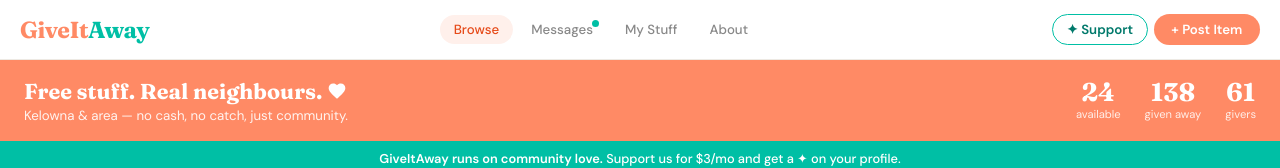
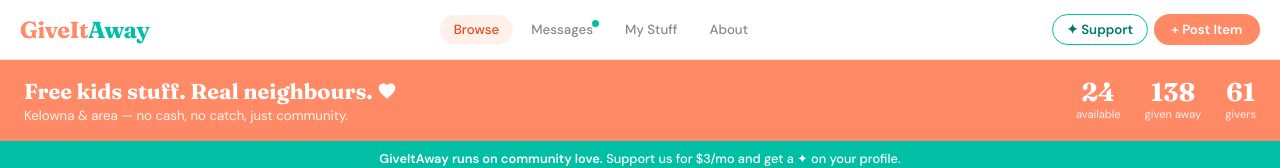
Before and after one commit to kedarinapavlikova/giveitaway, a plain HTML site: page index.html in a window 1280 px wide. Shown: the top 168 px of the page. Drawn offline with Linux system fonts and the light colour scheme.

Commit message:
Add files via upload

```diff
--- a/index.html
+++ b/index.html
@@ -328,7 +328,7 @@
 <div id="view-feed">
   <div class="hero">
     <div class="hero-text">
-      <h1>Free stuff. Real neighbours. <svg xmlns="http://www.w3.org/2000/svg" viewBox="0 0 24 24" width="20" height="20" fill="white" aria-hidden="true" style="vertical-align:-2px;display:inline-block"><path d="M12 21.35l-1.45-1.32C5.4 15.36 2 12.28 2 8.5 2 5.42 4.42 3 7.5 3c1.74 0 3.41.81 4.5 2.09C13.09 3.81 14.76 3 16.5 3 19.58 3 22 5.42 22 8.5c0 3.78-3.4 6.86-8.55 11.54L12 21.35z"/></svg></h1>
+      <h1>Free kids stuff. Real neighbours. <svg xmlns="http://www.w3.org/2000/svg" viewBox="0 0 24 24" width="20" height="20" fill="white" aria-hidden="true" style="vertical-align:-2px;display:inline-block"><path d="M12 21.35l-1.45-1.32C5.4 15.36 2 12.28 2 8.5 2 5.42 4.42 3 7.5 3c1.74 0 3.41.81 4.5 2.09C13.09 3.81 14.76 3 16.5 3 19.58 3 22 5.42 22 8.5c0 3.78-3.4 6.86-8.55 11.54L12 21.35z"/></svg></h1>
       <p>Kelowna & area — no cash, no catch, just community.</p>
     </div>
     <div class="hero-stats">
```
